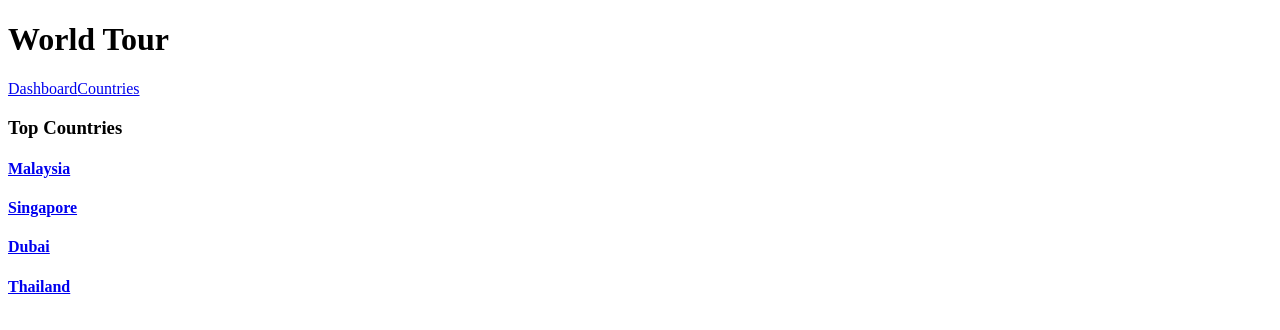
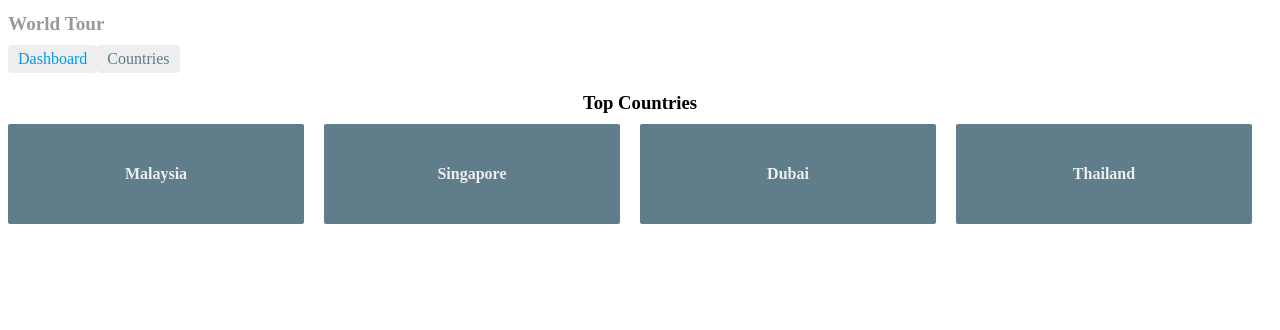
Before and after one commit to vidhya-longani/TourOfHeroes, an Angular app: page /dashboard in a window 1280 px wide. Shown: the top 330 px of the page. Built offline with nearby package versions, Linux system fonts and the light colour scheme.

Commit message:
styling for dashboard and main component and routerLinkActive

```diff
--- a/src/app/app.component.css
+++ b/src/app/app.component.css
@@ -0,0 +1,28 @@
+h1 {
+  font-size: 1.2em;
+  color: #999;
+  margin-bottom: 0;
+}
+h2 {
+  font-size: 2em;
+  margin-top: 0;
+  padding-top: 0;
+}
+nav a {
+  padding: 5px 10px;
+  text-decoration: none;
+  margin-top: 10px;
+  display: inline-block;
+  background-color: #eee;
+  border-radius: 4px;
+}
+nav a:visited, a:link {
+  color: #607D8B;
+}
+nav a:hover {
+  color: #039be5;
+  background-color: #CFD8DC;
+}
+nav a.active {
+  color: #039be5;
+}
--- a/src/app/app.component.ts
+++ b/src/app/app.component.ts
@@ -4,10 +4,11 @@
   selector: 'app-root',
   template: `<h1>{{title}}</h1>
   			<nav>
-			     <a routerLink="/dashboard">Dashboard</a>
-			     <a routerLink="/countries">Countries</a>
+			     <a routerLink="/dashboard" routerLinkActive="active">Dashboard</a>
+			     <a routerLink="/countries" routerLinkActive="active">Countries</a>
 			</nav>
   			<router-outlet></router-outlet>`,
+  styleUrls: ['./app.component.css']
 })
 
 export class AppComponent {
--- a/src/app/dashboard/dashboard.component.css
+++ b/src/app/dashboard/dashboard.component.css
@@ -0,0 +1,62 @@
+[class*='col-'] {
+  float: left;
+  padding-right: 20px;
+  padding-bottom: 20px;
+}
+[class*='col-']:last-of-type {
+  padding-right: 0;
+}
+a {
+  text-decoration: none;
+}
+*, *:after, *:before {
+  -webkit-box-sizing: border-box;
+  -moz-box-sizing: border-box;
+  box-sizing: border-box;
+}
+h3 {
+  text-align: center; margin-bottom: 0;
+}
+h4 {
+  position: relative;
+}
+.grid {
+  margin: 0;
+}
+.col-1-4 {
+  width: 25%;
+}
+.module {
+  padding: 20px;
+  text-align: center;
+  color: #eee;
+  max-height: 120px;
+  min-width: 120px;
+  background-color: #607D8B;
+  border-radius: 2px;
+}
+.module:hover {
+  background-color: #EEE;
+  cursor: pointer;
+  color: #607d8b;
+}
+.grid-pad {
+  padding: 10px 0;
+}
+.grid-pad > [class*='col-']:last-of-type {
+  padding-right: 20px;
+}
+@media (max-width: 600px) {
+  .module {
+    font-size: 10px;
+    max-height: 75px;
+  }
+}
+@media (max-width: 1024px) {
+  .grid {
+    margin: 0;
+  }
+  .module {
+    min-width: 60px;
+  }
+}
```
